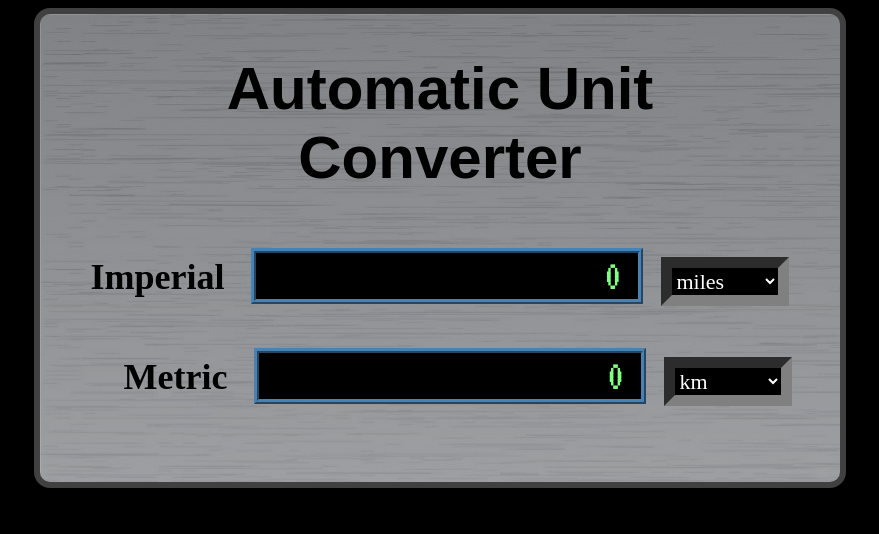
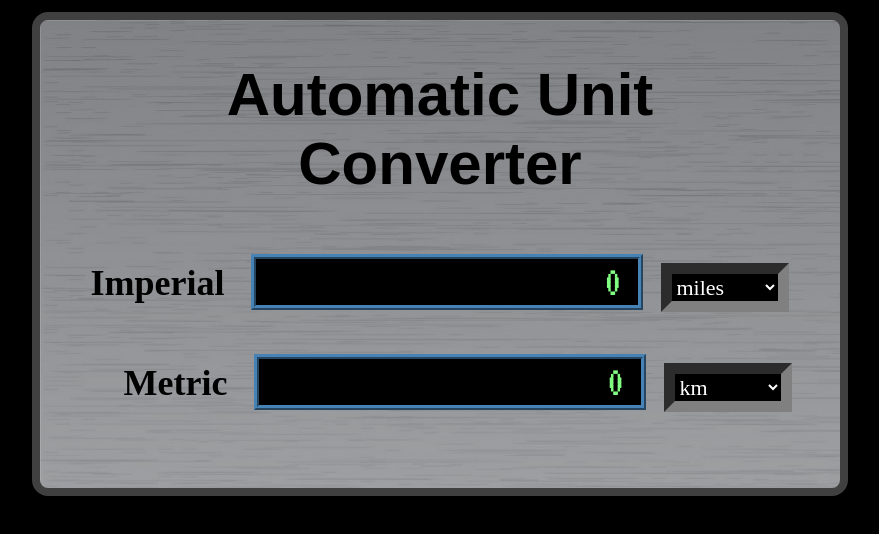
Before and after one commit to mktsewhoy/Solo-project---Unit-converter, a plain HTML site: page index.html in a window 1280 px wide. Shown: the whole page, without its empty margins (200-1079 px from the left). Drawn offline with Linux system fonts and the light colour scheme; a web font is replaced by a local one.

Commit message:
Update index.css

```diff
--- a/index.css
+++ b/index.css
@@ -62,7 +62,6 @@ select {
   border-color: grey;
   border-style: inset;
   color: white;
-
   font-family: Coda;
   font-size: 22px;
   margin: 0px auto;
@@ -70,7 +69,6 @@ select {
   }
 
 select:after {
-
   position: absolute;
   content: "";
   top: 14px;
@@ -84,11 +82,11 @@ select:after {
 #converter {
   background-color: #c0c0c0;
   background-image: url("images/brushed-metal-texture-background.jpg");
-  border: 6px;
+  border: 8px;
   border-color: #404040;
   border-radius: 16px;
   border-style: solid;
-  margin: 4px auto;
+  margin: 12px auto;
   width: 800px;
   height: 96%;
 }
```
